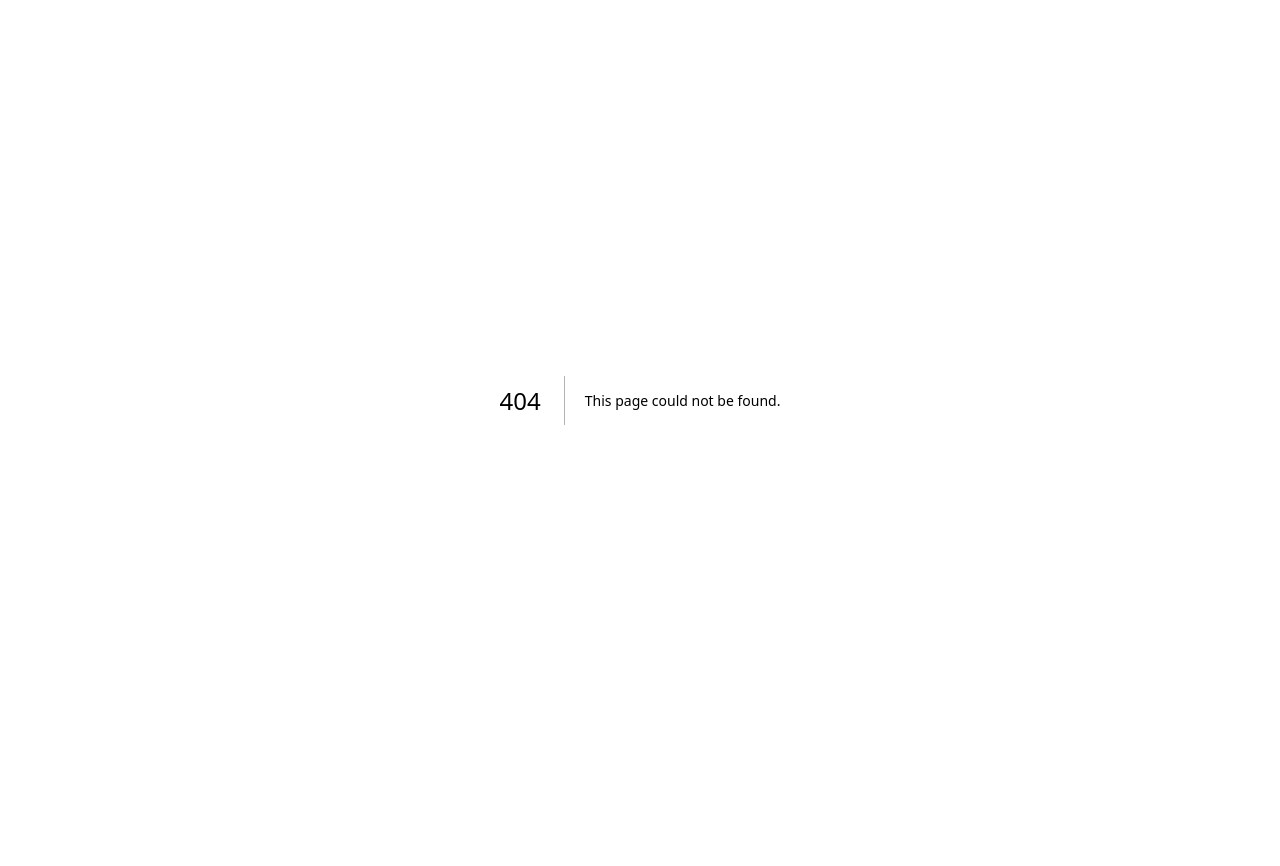
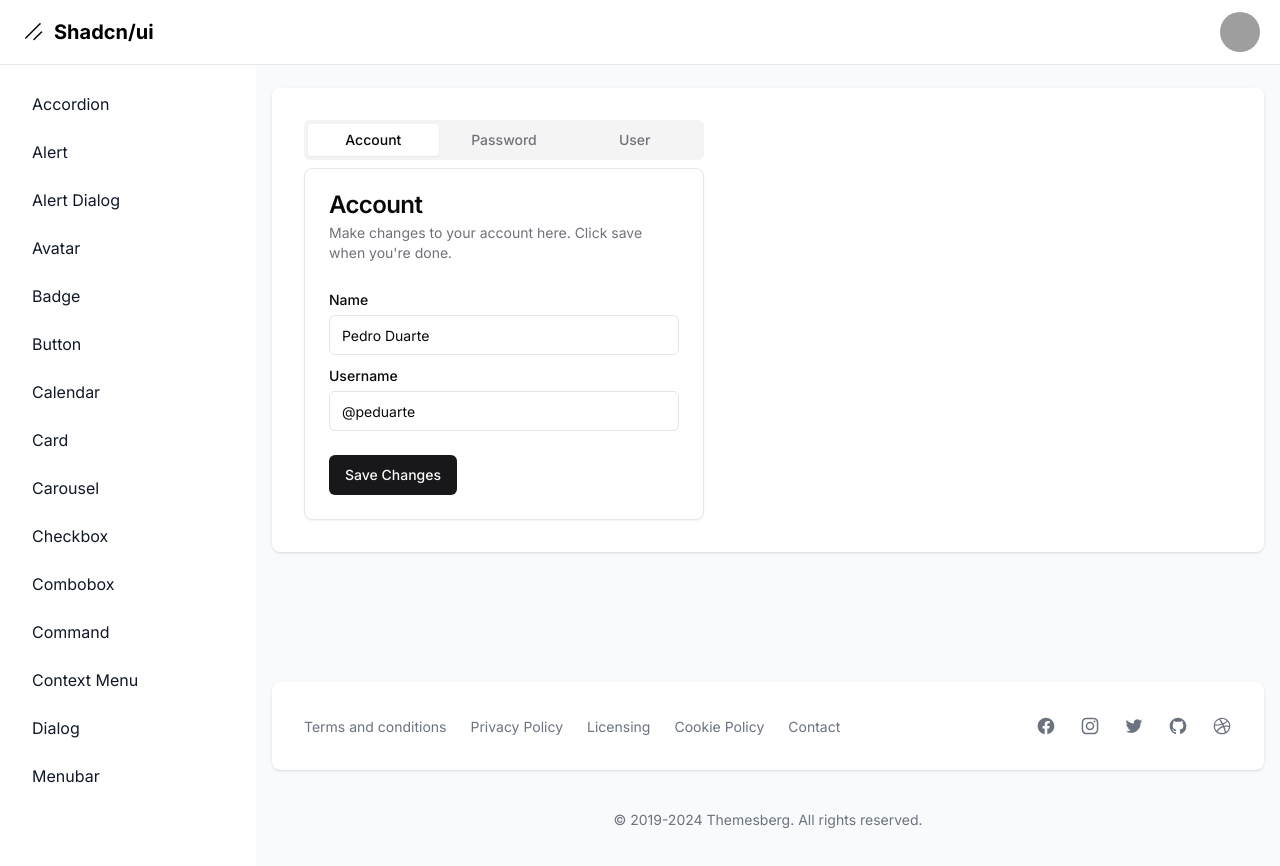
Before and after one commit to CMRicardo/shadcn-dashboard, a Next.js app: page /dashboard/tabs in a window 1280 px wide. Before the commit this address had no page. Shown: the top 866 px of the page. Before the commit the page ends 800 px from the top, so only its background shows below. Built offline with nearby package versions, Linux system fonts and the light colour scheme; grey boxes are pictures that could not be loaded.

Commit message:
Add Tabs and Toast component

```diff
--- a/app/dashboard/layout.tsx
+++ b/app/dashboard/layout.tsx
@@ -2,6 +2,8 @@
 // https://gist.github.com/Klerith/3949f1c8b884d7101e378dfb668f0f3a
 
 import { Avatar, AvatarFallback, AvatarImage } from "@/components/ui/avatar";
+import { Toaster as SonnerToaster } from "@/components/ui/sonner";
+import { Toaster } from "@/components/ui/toaster";
 import Link from "next/link";
 
 const links = [
@@ -25,6 +27,8 @@
   { name: "skeleton", href: "skeleton" },
   { name: "slider", href: "slider" },
   { name: "sonner", href: "sonner" },
+  { name: "toast", href: "toast" },
+  { name: "tabs", href: "tabs" },
 ].sort((a, b) => a.name.localeCompare(b.name));
 
 export default function DashboardLayout({
@@ -34,6 +38,8 @@
 }) {
   return (
     <>
+      <SonnerToaster richColors />
+      <Toaster />
       <nav className="bg-white border-b border-gray-200 fixed z-30 w-full">
         <div className="px-3 py-3 lg:px-5 lg:pl-3">
           <div className="flex items-center justify-between">
--- /dev/null
+++ b/app/dashboard/tabs/page.tsx
@@ -0,0 +1,26 @@
+import { Tabs, TabsContent, TabsList, TabsTrigger } from "@/components/ui/tabs";
+import { Tab1 } from "./ui/tab1";
+import { Tab2 } from "./ui/tab2";
+
+export default function Page() {
+  return (
+    <div>
+      <Tabs defaultValue="account" className="w-[400px]">
+        <TabsList className="grid w-full grid-cols-3">
+          <TabsTrigger value="account">Account</TabsTrigger>
+          <TabsTrigger value="password">Password</TabsTrigger>
+          <TabsTrigger value="user">User</TabsTrigger>
+        </TabsList>
+        <TabsContent value="account">
+          <Tab1 />
+        </TabsContent>
+        <TabsContent value="password">
+          <Tab2 />
+        </TabsContent>
+        <TabsContent value="user">
+          <div>User</div>
+        </TabsContent>
+      </Tabs>
+    </div>
+  );
+}
--- /dev/null
+++ b/app/dashboard/tabs/ui/tab1.tsx
@@ -0,0 +1,37 @@
+import {
+  Card,
+  CardContent,
+  CardDescription,
+  CardFooter,
+  CardHeader,
+  CardTitle,
+} from "@/components/ui/card";
+import { Input } from "@/components/ui/input";
+import { Label } from "@/components/ui/label";
+import { Button } from "@/components/ui/button";
+
+export const Tab1 = () => {
+  return (
+    <Card>
+      <CardHeader>
+        <CardTitle>Account</CardTitle>
+        <CardDescription>
+          Make changes to your account here. Click save when you&apos;re done.
+        </CardDescription>
+      </CardHeader>
+      <CardContent className="space-y-2">
+        <div className="space-y-1">
+          <Label htmlFor="name">Name</Label>
+          <Input id="name" defaultValue="Pedro Duarte" />
+        </div>
+        <div className="space-y-1">
+          <Label htmlFor="username">Username</Label>
+          <Input id="username" defaultValue="@peduarte" />
+        </div>
+      </CardContent>
+      <CardFooter>
+        <Button>Save changes</Button>
+      </CardFooter>
+    </Card>
+  );
+};
--- /dev/null
+++ b/app/dashboard/tabs/ui/tab2.tsx
@@ -0,0 +1,37 @@
+import { Button } from "@/components/ui/button";
+import {
+  Card,
+  CardContent,
+  CardDescription,
+  CardFooter,
+  CardHeader,
+  CardTitle,
+} from "@/components/ui/card";
+import { Input } from "@/components/ui/input";
+import { Label } from "@/components/ui/label";
+
+export const Tab2 = () => {
+  return (
+    <Card>
+      <CardHeader>
+        <CardTitle>Password</CardTitle>
+        <CardDescription>
+          Change your password here. After saving, you&apos;ll be logged out.
+        </CardDescription>
+      </CardHeader>
+      <CardContent className="space-y-2">
+        <div className="space-y-1">
+          <Label htmlFor="current">Current password</Label>
+          <Input id="current" type="password" />
+        </div>
+        <div className="space-y-1">
+          <Label htmlFor="new">New password</Label>
+          <Input id="new" type="password" />
+        </div>
+      </CardContent>
+      <CardFooter>
+        <Button>Save password</Button>
+      </CardFooter>
+    </Card>
+  );
+};
--- /dev/null
+++ b/app/dashboard/toast/page.tsx
@@ -0,0 +1,66 @@
+"use client";
+import { Button } from "@/components/ui/button";
+import { ToastAction } from "@/components/ui/toast";
+import { useToast } from "@/components/ui/use-toast";
+
+export default function Page() {
+  const { toast } = useToast();
+  return (
+    <div className="flex gap-2 flex-wrap">
+      <Button
+        onClick={() => {
+          toast({
+            title: "Scheduled: Catch up",
+            description: "Friday, February 10, 2023 at 5:57 PM",
+          });
+        }}
+      >
+        Show Toast
+      </Button>
+      <Button
+        variant="outline"
+        onClick={() => {
+          toast({
+            title: "Uh oh! Something went wrong.",
+            description: "There was a problem with your request.",
+            action: (
+              <ToastAction
+                onClick={() => console.log("Try again!")}
+                altText="Try again"
+              >
+                Try again
+              </ToastAction>
+            ),
+          });
+        }}
+      >
+        Show Toast with action
+      </Button>
+      <Button
+        variant="outline"
+        onClick={() => {
+          toast({
+            variant: "destructive",
+            title: "Uh oh! Something went wrong.",
+            description: "There was a problem with your request.",
+            action: <ToastAction altText="Try again">Try again</ToastAction>,
+          });
+        }}
+      >
+        Show destructive Toast
+      </Button>
+      <Button
+        variant="outline"
+        onClick={() => {
+          toast({
+            title: "Uh oh! Something went wrong.",
+            description: "There was a problem with your request.",
+            variant: "success",
+          });
+        }}
+      >
+        Show success Toast
+      </Button>
+    </div>
+  );
+}
--- a/app/layout.tsx
+++ b/app/layout.tsx
@@ -1,7 +1,6 @@
 import type { Metadata } from "next";
 import { Inter } from "next/font/google";
 import "./globals.css";
-import { Toaster as SonnerToaster } from "@/components/ui/sonner";
 
 const inter = Inter({ subsets: ["latin"] });
 
@@ -17,7 +16,6 @@
 }>) {
   return (
     <html lang="en">
-      <SonnerToaster richColors />
       <body className={inter.className}>{children}</body>
     </html>
   );
--- /dev/null
+++ b/components/ui/tabs.tsx
@@ -0,0 +1,55 @@
+"use client"
+
+import * as React from "react"
+import * as TabsPrimitive from "@radix-ui/react-tabs"
+
+import { cn } from "@/lib/utils"
+
+const Tabs = TabsPrimitive.Root
+
+const TabsList = React.forwardRef<
+  React.ElementRef<typeof TabsPrimitive.List>,
+  React.ComponentPropsWithoutRef<typeof TabsPrimitive.List>
+>(({ className, ...props }, ref) => (
+  <TabsPrimitive.List
+    ref={ref}
+    className={cn(
+      "inline-flex h-10 items-center justify-center rounded-md bg-muted p-1 text-muted-foreground",
+      className
+    )}
+    {...props}
+  />
+))
+TabsList.displayName = TabsPrimitive.List.displayName
+
+const TabsTrigger = React.forwardRef<
+  React.ElementRef<typeof TabsPrimitive.Trigger>,
+  React.ComponentPropsWithoutRef<typeof TabsPrimitive.Trigger>
+>(({ className, ...props }, ref) => (
+  <TabsPrimitive.Trigger
+    ref={ref}
+    className={cn(
+      "inline-flex items-center justify-center whitespace-nowrap rounded-sm px-3 py-1.5 text-sm font-medium ring-offset-background transition-all focus-visible:outline-none focus-visible:ring-2 focus-visible:ring-ring focus-visible:ring-offset-2 disabled:pointer-events-none disabled:opacity-50 data-[state=active]:bg-background data-[state=active]:text-foreground data-[state=active]:shadow-sm",
+      className
+    )}
+    {...props}
+  />
+))
+TabsTrigger.displayName = TabsPrimitive.Trigger.displayName
+
+const TabsContent = React.forwardRef<
+  React.ElementRef<typeof TabsPrimitive.Content>,
+  React.ComponentPropsWithoutRef<typeof TabsPrimitive.Content>
+>(({ className, ...props }, ref) => (
+  <TabsPrimitive.Content
+    ref={ref}
+    className={cn(
+      "mt-2 ring-offset-background focus-visible:outline-none focus-visible:ring-2 focus-visible:ring-ring focus-visible:ring-offset-2",
+      className
+    )}
+    {...props}
+  />
+))
+TabsContent.displayName = TabsPrimitive.Content.displayName
+
+export { Tabs, TabsList, TabsTrigger, TabsContent }
--- a/components/ui/toast.tsx
+++ b/components/ui/toast.tsx
@@ -1,13 +1,13 @@
-"use client"
+"use client";
 
-import * as React from "react"
-import * as ToastPrimitives from "@radix-ui/react-toast"
-import { cva, type VariantProps } from "class-variance-authority"
-import { X } from "lucide-react"
+import * as React from "react";
+import * as ToastPrimitives from "@radix-ui/react-toast";
+import { cva, type VariantProps } from "class-variance-authority";
+import { X } from "lucide-react";
 
-import { cn } from "@/lib/utils"
+import { cn } from "@/lib/utils";
 
-const ToastProvider = ToastPrimitives.Provider
+const ToastProvider = ToastPrimitives.Provider;
 
 const ToastViewport = React.forwardRef<
   React.ElementRef<typeof ToastPrimitives.Viewport>,
@@ -21,8 +21,8 @@
     )}
     {...props}
   />
-))
-ToastViewport.displayName = ToastPrimitives.Viewport.displayName
+));
+ToastViewport.displayName = ToastPrimitives.Viewport.displayName;
 
 const toastVariants = cva(
   "group pointer-events-auto relative flex w-full items-center justify-between space-x-4 overflow-hidden rounded-md border p-6 pr-8 shadow-lg transition-all data-[swipe=cancel]:translate-x-0 data-[swipe=end]:translate-x-[var(--radix-toast-swipe-end-x)] data-[swipe=move]:translate-x-[var(--radix-toast-swipe-move-x)] data-[swipe=move]:transition-none data-[state=open]:animate-in data-[state=closed]:animate-out data-[swipe=end]:animate-out data-[state=closed]:fade-out-80 data-[state=closed]:slide-out-to-right-full data-[state=open]:slide-in-from-top-full data-[state=open]:sm:slide-in-from-bottom-full",
@@ -32,13 +32,14 @@
         default: "border bg-background text-foreground",
         destructive:
           "destructive group border-destructive bg-destructive text-destructive-foreground",
+        success: "group border-green-700 bg-green-700 text-white",
       },
     },
     defaultVariants: {
       variant: "default",
     },
   }
-)
+);
 
 const Toast = React.forwardRef<
   React.ElementRef<typeof ToastPrimitives.Root>,
@@ -51,9 +52,9 @@
       className={cn(toastVariants({ variant }), className)}
       {...props}
     />
-  )
-})
-Toast.displayName = ToastPrimitives.Root.displayName
+  );
+});
+Toast.displayName = ToastPrimitives.Root.displayName;
 
 const ToastAction = React.forwardRef<
   React.ElementRef<typeof ToastPrimitives.Action>,
@@ -67,8 +68,8 @@
     )}
     {...props}
   />
-))
-ToastAction.displayName = ToastPrimitives.Action.displayName
+));
+ToastAction.displayName = ToastPrimitives.Action.displayName;
 
 const ToastClose = React.forwardRef<
   React.ElementRef<typeof ToastPrimitives.Close>,
@@ -85,8 +86,8 @@
   >
     <X className="h-4 w-4" />
   </ToastPrimitives.Close>
-))
-ToastClose.displayName = ToastPrimitives.Close.displayName
+));
+ToastClose.displayName = ToastPrimitives.Close.displayName;
 
 const ToastTitle = React.forwardRef<
   React.ElementRef<typeof ToastPrimitives.Title>,
@@ -97,8 +98,8 @@
     className={cn("text-sm font-semibold", className)}
     {...props}
   />
-))
-ToastTitle.displayName = ToastPrimitives.Title.displayName
+));
+ToastTitle.displayName = ToastPrimitives.Title.displayName;
 
 const ToastDescription = React.forwardRef<
   React.ElementRef<typeof ToastPrimitives.Description>,
@@ -109,12 +110,12 @@
     className={cn("text-sm opacity-90", className)}
     {...props}
   />
-))
-ToastDescription.displayName = ToastPrimitives.Description.displayName
+));
+ToastDescription.displayName = ToastPrimitives.Description.displayName;
 
-type ToastProps = React.ComponentPropsWithoutRef<typeof Toast>
+type ToastProps = React.ComponentPropsWithoutRef<typeof Toast>;
 
-type ToastActionElement = React.ReactElement<typeof ToastAction>
+type ToastActionElement = React.ReactElement<typeof ToastAction>;
 
 export {
   type ToastProps,
@@ -126,4 +127,4 @@
   ToastDescription,
   ToastClose,
   ToastAction,
-}
+};
--- a/package.json
+++ b/package.json
@@ -21,6 +21,7 @@
     "@radix-ui/react-progress": "^1.1.0",
     "@radix-ui/react-slider": "^1.2.0",
     "@radix-ui/react-slot": "^1.0.2",
+    "@radix-ui/react-tabs": "^1.1.0",
     "@radix-ui/react-toast": "^1.2.1",
     "class-variance-authority": "^0.7.0",
     "clsx": "^2.1.1",
```
Also changed, not shown: 1 other file (tests, documents, lock files or other folders).
